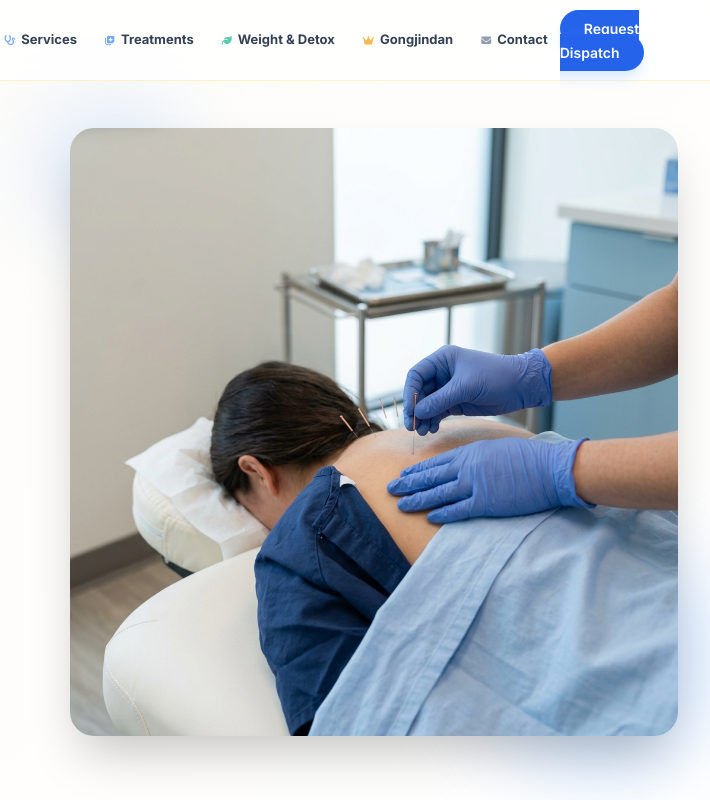
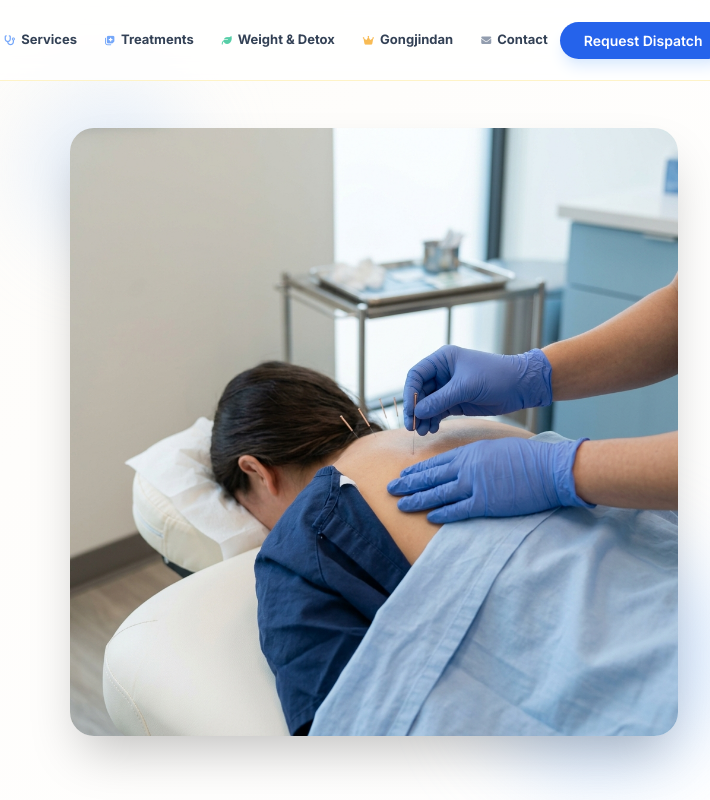
Before and after one commit to kousenicol/kp-wellness-partners, a website: page index.html in a window 1280 px wide. Shown: the top 800 px of the page, 570-1280 px from the left. Drawn offline with nearby package versions, Linux system fonts and the light colour scheme.

Commit message:
Ensure 'Request Dispatch' button stays on one line

```diff
--- a/index.html
+++ b/index.html
@@ -84,7 +84,7 @@
                     </a>
                 </nav>
                 <div class="hidden md:block">
-                    <a href="#contact" class="bg-blue-600 hover:bg-blue-700 text-white px-4 lg:px-6 py-2.5 rounded-full text-xs lg:text-sm font-semibold transition shadow-lg shadow-blue-100">
+                    <a href="#contact" class="bg-blue-600 hover:bg-blue-700 text-white px-4 lg:px-6 py-2.5 rounded-full text-xs lg:text-sm font-semibold transition shadow-lg shadow-blue-100 whitespace-nowrap">
                         Request Dispatch
                     </a>
                 </div>
```
